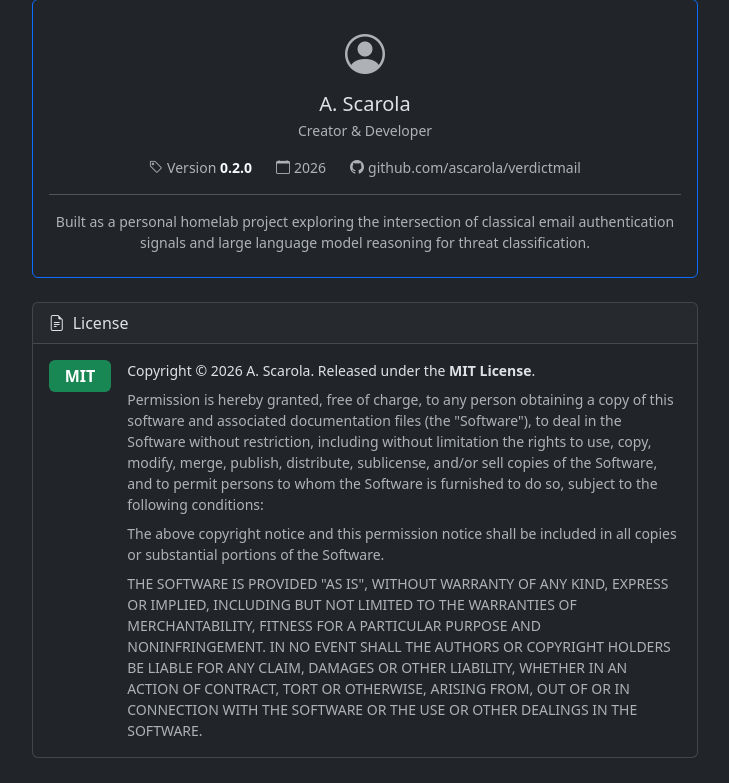
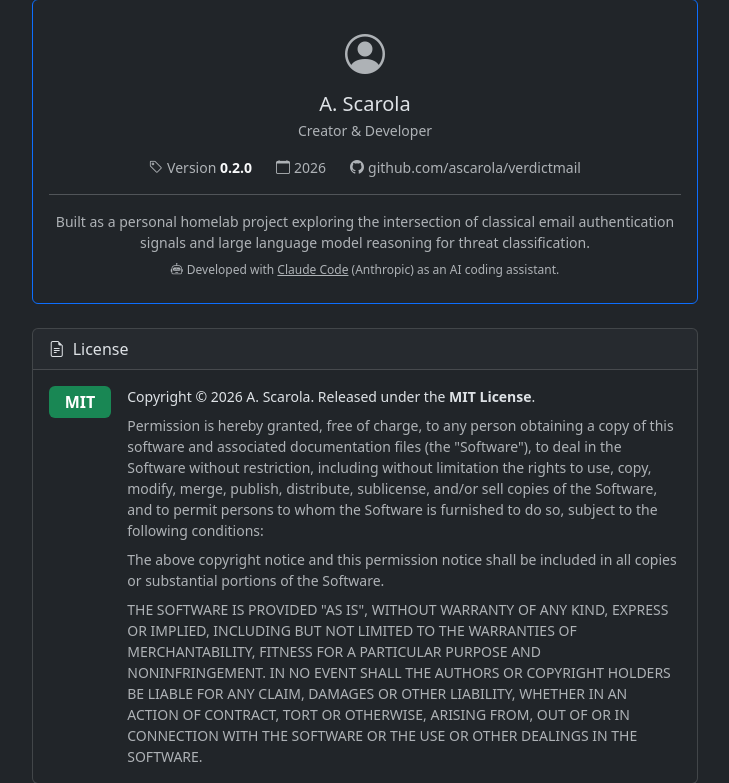
Before and after one commit to ascarola/verdictmail, a Flask app: template src/verdictmail/web/templates/about.html in a window 1280 px wide. Shown: the part 1527-2310 px from the top of the page, without its empty margins (385-1114 px from the left). Before the commit the page ends 2285 px from the top, so only its background shows below. Run offline with Flask 3, Linux system fonts and the light colour scheme; the template is opened without the code that fills it, so the values that code supplies are empty.

Commit message:
about: acknowledge Claude Code as AI coding assistant

```diff
--- a/src/verdictmail/web/templates/about.html
+++ b/src/verdictmail/web/templates/about.html
@@ -154,9 +154,14 @@
           <a href="https://github.com/ascarola/verdictmail" target="_blank" class="text-muted text-decoration-none"><i class="bi bi-github me-1"></i>github.com/ascarola/verdictmail</a>
         </div>
         <hr class="my-3">
-        <p class="text-muted small mb-0">
+        <p class="text-muted small mb-2">
           Built as a personal homelab project exploring the intersection of classical email
           authentication signals and large language model reasoning for threat classification.
+        </p>
+        <p class="text-muted mb-0" style="font-size:.75rem">
+          <i class="bi bi-robot me-1"></i>Developed with
+          <a href="https://claude.ai/code" target="_blank" class="text-muted">Claude Code</a>
+          (Anthropic) as an AI coding assistant.
         </p>
       </div>
     </div>
```
